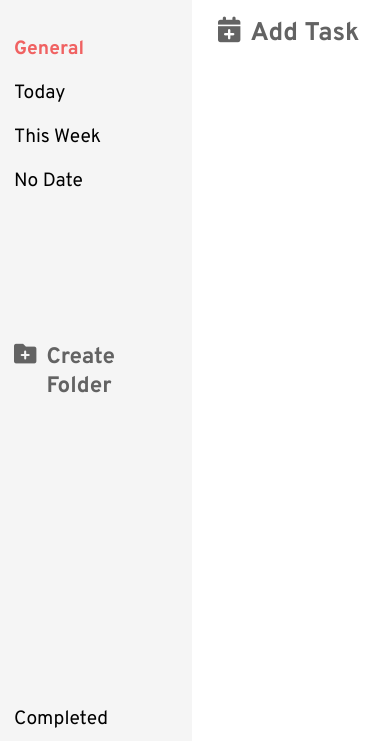
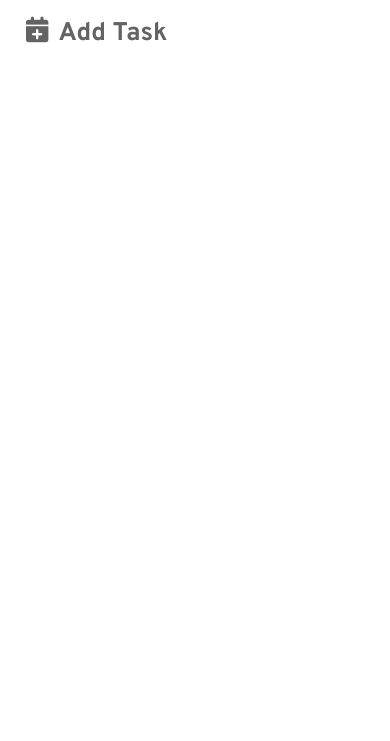
Before and after one commit to cugwu13/todo-list, a website built with webpack: page dist/index.html in a window 390 px wide. Shown: the part 103-844 px from the top of the page. Built offline with Linux system fonts and the light colour scheme.

Commit message:
added sidebar mobile media query

```diff
--- a/src/style.css
+++ b/src/style.css
@@ -373,3 +373,10 @@ textarea {
     padding: 6px 14px;
     transition: .2s;
 }
+
+
+@media only screen and (max-width: 600px) {
+    .sidebar {
+        margin-left: -12rem;
+    }
+}
```
Also changed, not shown: dist/main.js.
